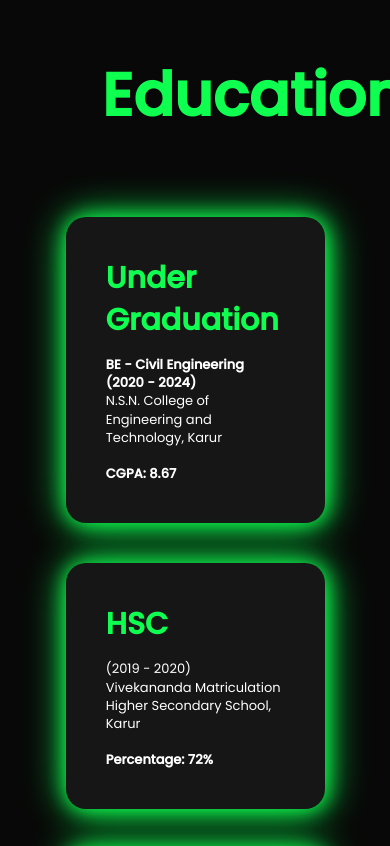
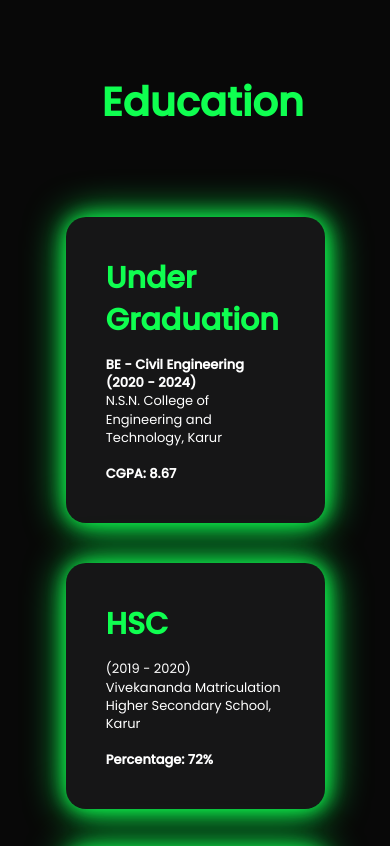
Before and after one commit to Karthik28033/Portfolio, a plain HTML site: page index.html in a window 390 px wide. Shown: the part 3992-4838 px from the top of the page. Drawn offline with nearby package versions, Linux system fonts and the light colour scheme; a script that the page names is missing; files whose address does not match are found by name.

Commit message:
education heading changed

```diff
--- a/style.css
+++ b/style.css
@@ -616,4 +616,8 @@ width: 35vw;
     .contact-details {
        min-height: 500px;
     }
+    .sub-title span{
+        width: 80%;
+        font-size: 40px;
+    }
 }
```
